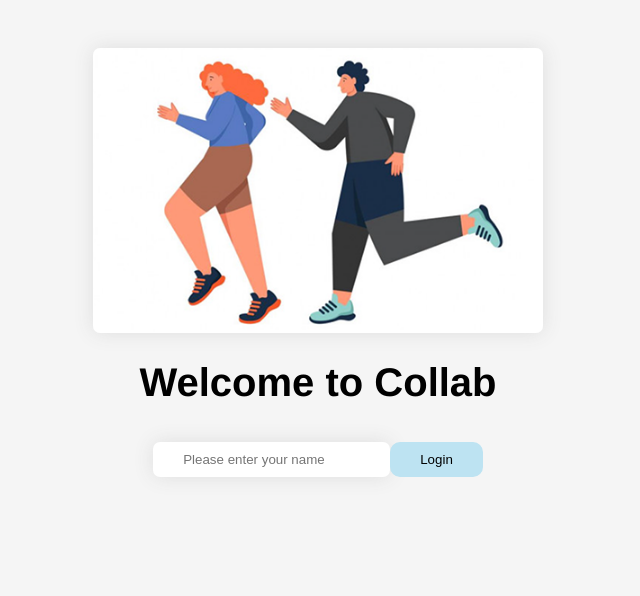
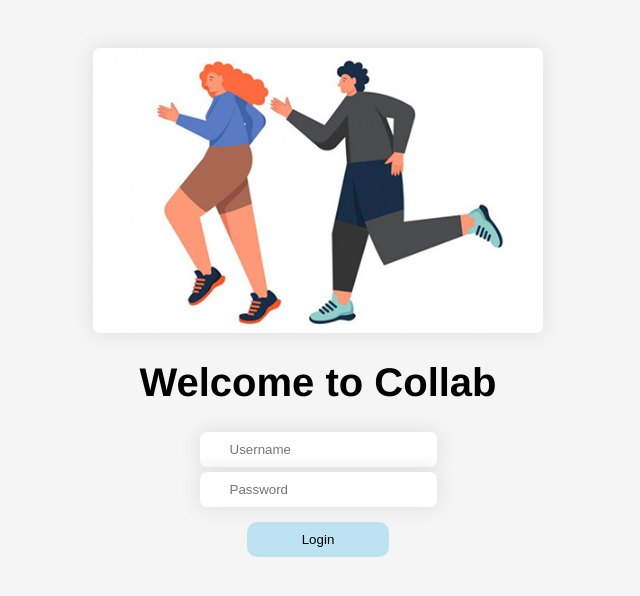
Before and after one commit to martinhaiss/capstone-project, a React (Create React App) app: page / in a window 1280 px wide. Shown: the part 102-698 px from the top of the page, without its empty margins (322-962 px from the left). Built offline with nearby package versions, Linux system fonts and the light colour scheme.

Commit message:
Corrections according to feedback

```diff
--- a/src/App.js
+++ b/src/App.js
@@ -92,9 +92,7 @@ function App({ data }) {
               <CardList
                 onJoin={handleJoin}
                 onDeleteButtonClick={handleDeleteButton}
-                activities={activities.filter(
-                  (activity) => activity.joined === false
-                )}
+                activities={activities}
               />
             ) : (
               <Redirect to="/" />
--- a/src/components/CreateActivity.js
+++ b/src/components/CreateActivity.js
@@ -141,6 +141,7 @@ const Form = styled.form`
   display: flex;
   flex-direction: column;
   gap: 15px;
+  overflow-y: auto;
 `;
 
 const Input = styled.input`
--- a/src/components/Login.js
+++ b/src/components/Login.js
@@ -15,7 +15,7 @@ function Login({ onHandleSetUsername }) {
     <Wrapper>
       <img src={collabLogo} alt="" />
       <h1>Welcome to Collab</h1>
-      <form
+      <Form
         onSubmit={(event) => {
           handleSubmit(event);
         }}
@@ -25,11 +25,19 @@ function Login({ onHandleSetUsername }) {
           name="username"
           id="name"
           autoComplete="off"
-          placeholder="Please enter your name"
+          placeholder="Username"
+          required
+        />
+        <Input
+          type="password"
+          name="password"
+          id="password"
+          autoComplete="off"
+          placeholder="Password"
           required
         />
         <Button>Login</Button>
-      </form>
+      </Form>
     </Wrapper>
   );
 }
@@ -54,6 +62,13 @@ const Wrapper = styled.div`
   }
 `;
 
+const Form = styled.form`
+  display: flex;
+  flex-direction: column;
+  justify-content: center;
+  gap: 5px;
+`;
+
 const Input = styled.input`
   padding: 10px 30px;
   border: none;
@@ -64,7 +79,10 @@ const Input = styled.input`
 const Button = styled.button`
   background-color: #bde3f2;
   border: none;
-  padding: 10px 30px;
+  padding: 10px;
+  width: 60%;
+  align-self: center;
+
   text-align: center;
   text-decoration: none;
   display: inline-block;
```
